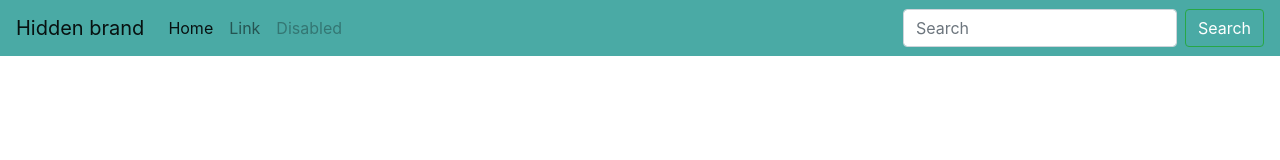
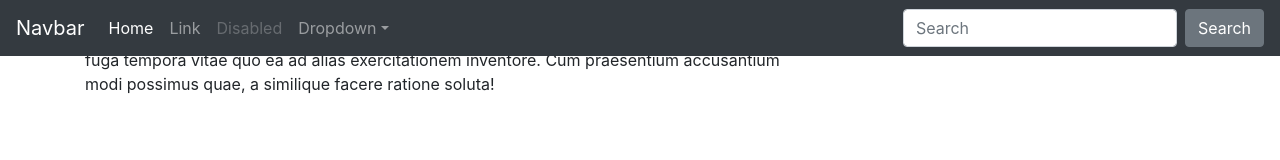
Before and after one commit to jsstringer/jsstringerBio-BS-CSS-FW, a plain HTML site: page index.html in a window 1280 px wide. Drawn offline with nearby package versions, Linux system fonts and the light colour scheme.

Commit message:
updatingcontainerbroken

```diff
--- a/index.html
+++ b/index.html
@@ -5,27 +5,28 @@
 
   <!--this is where you put your links to your CSS STYLE SHEETS - @FONT-FACE - BOOTSTRAPLINK - JAVASCRIPT-->
 
-	    <link rel=“stylesheet” type=“text/css” href=“css/style.css”>
+  <!--<link rel=“stylesheet” type=“text/css” href=“css/style.css”>-->
   <meta charset=“UTF-8”>
-        <link rel="stylesheet" href="https://stackpath.bootstrapcdn.com/bootstrap/4.3.1/css/bootstrap.min.css" integrity="sha384-ggOyR0iXCbMQv3Xipma34MD+dH/1fQ784/j6cY/iJTQUOhcWr7x9JvoRxT2MZw1T" crossorigin="anonymous">
+  <link rel="stylesheet" href="https://stackpath.bootstrapcdn.com/bootstrap/4.3.1/css/bootstrap.min.css"
+    integrity="sha384-ggOyR0iXCbMQv3Xipma34MD+dH/1fQ784/j6cY/iJTQUOhcWr7x9JvoRxT2MZw1T" crossorigin="anonymous">
 
-	<title><!--THIS IS WHERE YOU PUT THE WEBSITE TITLE--></title>
+  <title>
+    <!--THIS IS WHERE YOU PUT THE WEBSITE TITLE-->
+  </title>
 
 </head>
 
-<body>
+<Body>
 
-    <header>
-            <nav class="navbar navbar-expand-lg navbar-light" style="background-color: #4aaaa5;">
-
-
-
-                    <button class="navbar-toggler" type="button" data-toggle="collapse" data-target="#navbarTogglerDemo01" aria-controls="navbarTogglerDemo01" aria-expanded="false" aria-label="Toggle navigation">
+  <nav class="navbar navbar-expand-md navbar-dark bg-dark fixed-top">
+    <a class="navbar-brand" href="#">Navbar</a>
+    <button class="navbar-toggler" type="button" data-toggle="collapse" data-target="#navbarsExampleDefault"
+      aria-controls="navbarsExampleDefault" aria-expanded="false" aria-label="Toggle navigation">
       <span class="navbar-toggler-icon"></span>
     </button>
-                    <div class="collapse navbar-collapse" id="navbarTogglerDemo01">
-                      <a class="navbar-brand" href="#">Hidden brand</a>
-                      <ul class="navbar-nav mr-auto mt-2 mt-lg-0">
+
+    <div class="collapse navbar-collapse" id="navbarsExampleDefault">
+      <ul class="navbar-nav mr-auto">
         <li class="nav-item active">
           <a class="nav-link" href="#">Home <span class="sr-only">(current)</span></a>
         </li>
@@ -35,13 +36,41 @@
         <li class="nav-item">
           <a class="nav-link disabled" href="#" tabindex="-1" aria-disabled="true">Disabled</a>
         </li>
+        <li class="nav-item dropdown">
+          <a class="nav-link dropdown-toggle" href="#" id="dropdown01" data-toggle="dropdown" aria-haspopup="true"
+            aria-expanded="false">Dropdown</a>
+          <div class="dropdown-menu" aria-labelledby="dropdown01">
+            <a class="dropdown-item" href="#">Action</a>
+            <a class="dropdown-item" href="#">Another action</a>
+            <a class="dropdown-item" href="#">Something else here</a>
+          </div>
+        </li>
       </ul>
-                      <form class="form-inline my-2 my-lg-0" style="color: #ffffff;">
-                        <input class="form-control mr-sm-2" type="search" placeholder="Search" aria-label="Search" style="color: #ffffff;">
-                        <button class="btn btn-outline-success my-2 my-sm-0" type="submit" style="color: #ffffff;">Search</button>
+      <form class="form-inline my-2 my-lg-0">
+        <input class="form-control mr-sm-2" type="text" placeholder="Search" aria-label="Search">
+        <button class="btn btn-secondary my-2 my-sm-0" type="submit">Search</button>
       </form>
     </div>
   </nav>
+<div class="container">
+    <div class="row">
+      <div class=col-lg-12>
+        spacing
+      </div>
+      <div class="col-lg-8">
+        Main text area Lorem ipsum dolor, sit amet consectetur adipisicing elit. Repellendus laudantium fuga tempora
+        vitae quo ea ad alias exercitationem inventore. Cum praesentium accusantium modi possimus quae, a similique
+        facere ratione soluta!
+      </div>
+      <div class="col-lg-2">
+        empty
+      </div>
+    </div>
+  </div>
 
-    </header>
-</body>
+
+
+</Body>
+<Footer>
+
+</Footer>
```
Lines whose indentation alone changed are shown as unchanged.
